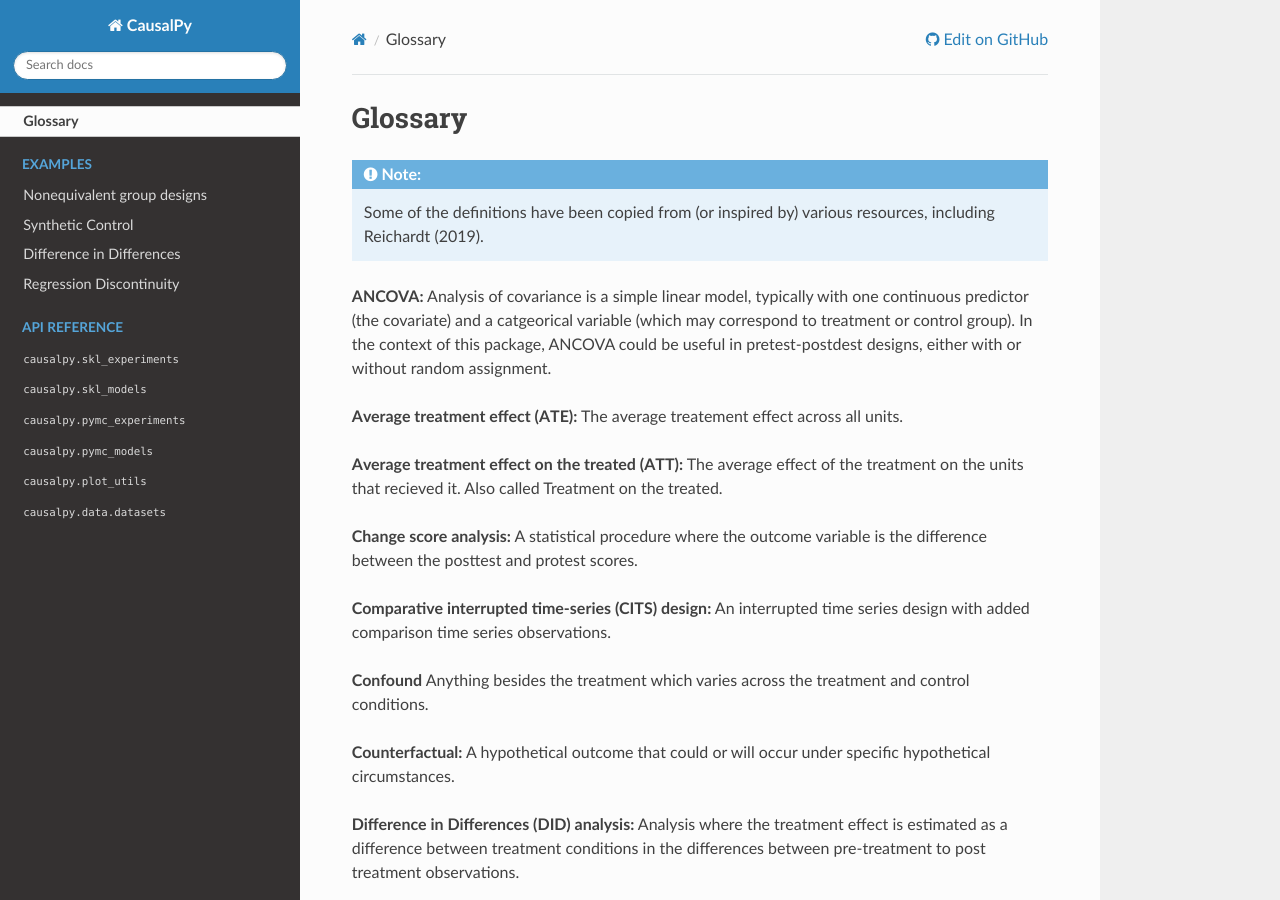
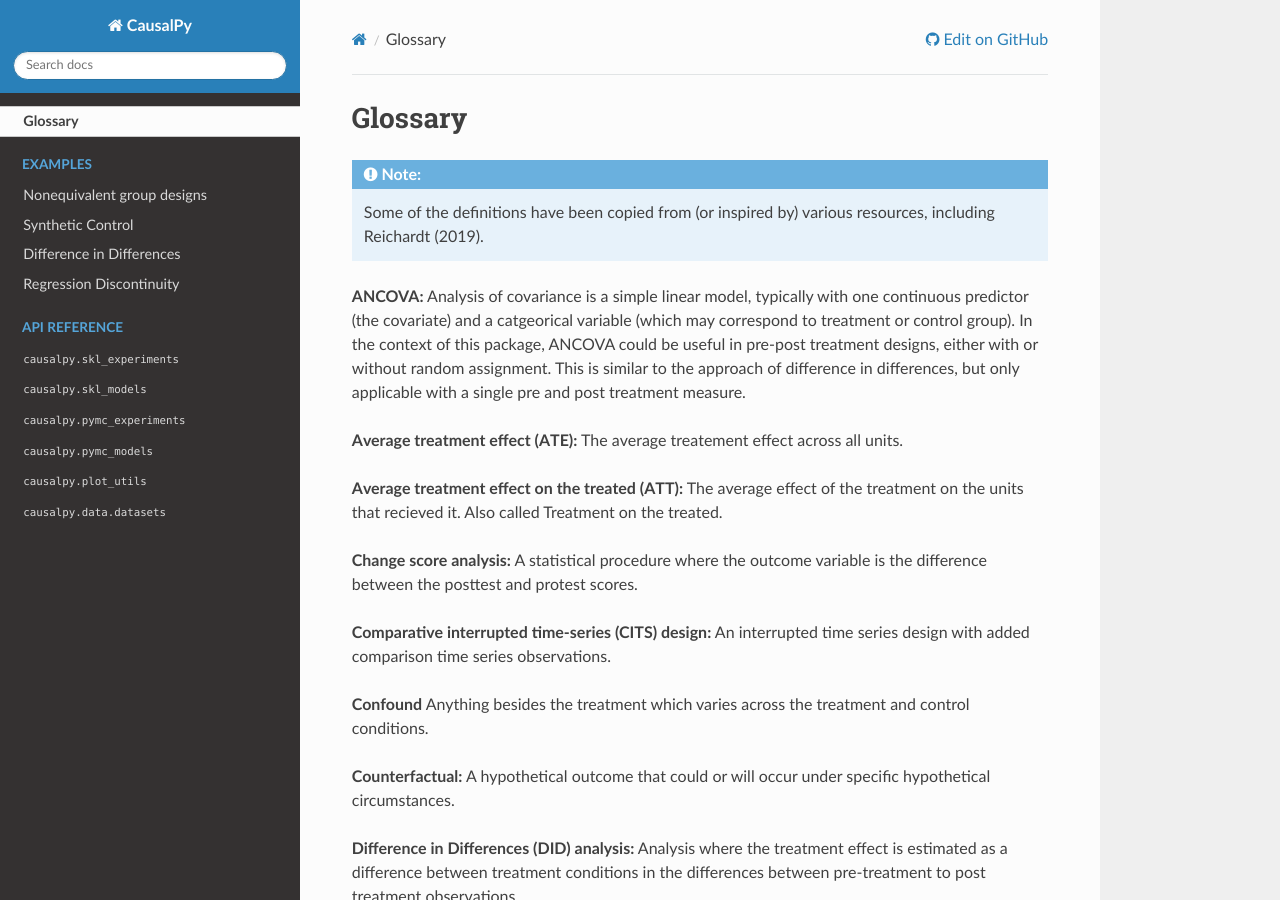
Before and after one commit to pymc-labs/CausalPy, a Sphinx documentation site: the page built from docs/glossary.md, in a window 1280 px wide and 900 px high. Built offline with Sphinx 7.4.7 and the Read the Docs theme 2.0.0, drawn with Linux system fonts in a browser that asks for light colours.

Commit message:
update ANCOVA entry in glossary

```diff
--- a/docs/glossary.md
+++ b/docs/glossary.md
@@ -6,7 +6,7 @@ Some of the definitions have been copied from (or inspired by) various resources
 </div>
 
 
-**ANCOVA:** Analysis of covariance is a simple linear model, typically with one continuous predictor (the covariate) and a catgeorical variable (which may correspond to treatment or control group). In the context of this package, ANCOVA could be useful in pretest-postdest designs, either with or without random assignment.
+**ANCOVA:** Analysis of covariance is a simple linear model, typically with one continuous predictor (the covariate) and a catgeorical variable (which may correspond to treatment or control group). In the context of this package, ANCOVA could be useful in pre-post treatment designs, either with or without random assignment. This is similar to the approach of difference in differences, but only applicable with a single pre and post treatment measure.
 
 **Average treatment effect (ATE):** The average treatement effect across all units.
 
```
